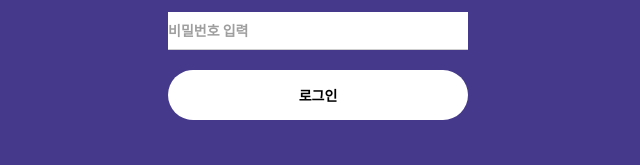
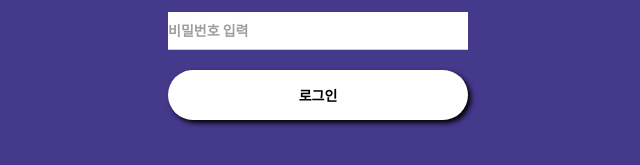
Before and after one commit to junsanteam2002/scseng, a plain HTML site: page index.html in a window 1280 px wide. Shown: the part 313-478 px from the top of the page, without its empty margins (322-962 px from the left). Drawn offline with Linux system fonts and the light colour scheme.

Commit message:
Update login.css

```diff
--- a/css/login.css
+++ b/css/login.css
@@ -48,7 +48,10 @@ input.inp_comm {
 	padding:8px 0;
 	font-size:14px;
 	font-weight: bold;
+
 }
+
+
 .btn_login {
 	display:inline-block;
 	width:100%;
@@ -60,7 +63,10 @@ input.inp_comm {
 	font-size:14px;
 	font-weight: bold;
 	text-align:center;
+	box-shadow: 3px 3px 5px 0px black;
 }
+
+
 .btn_appDownload {
 	width:100%;
 	float:left;
```
